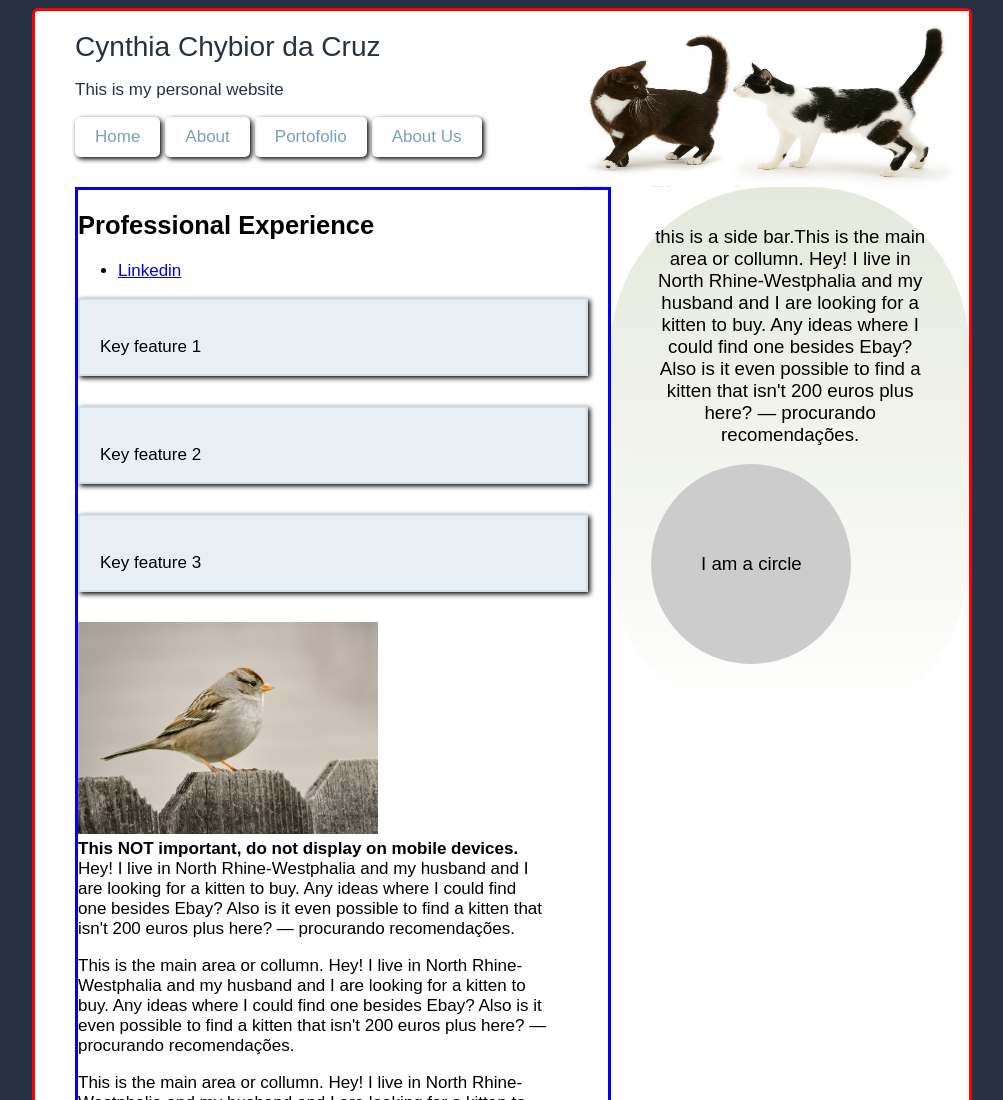
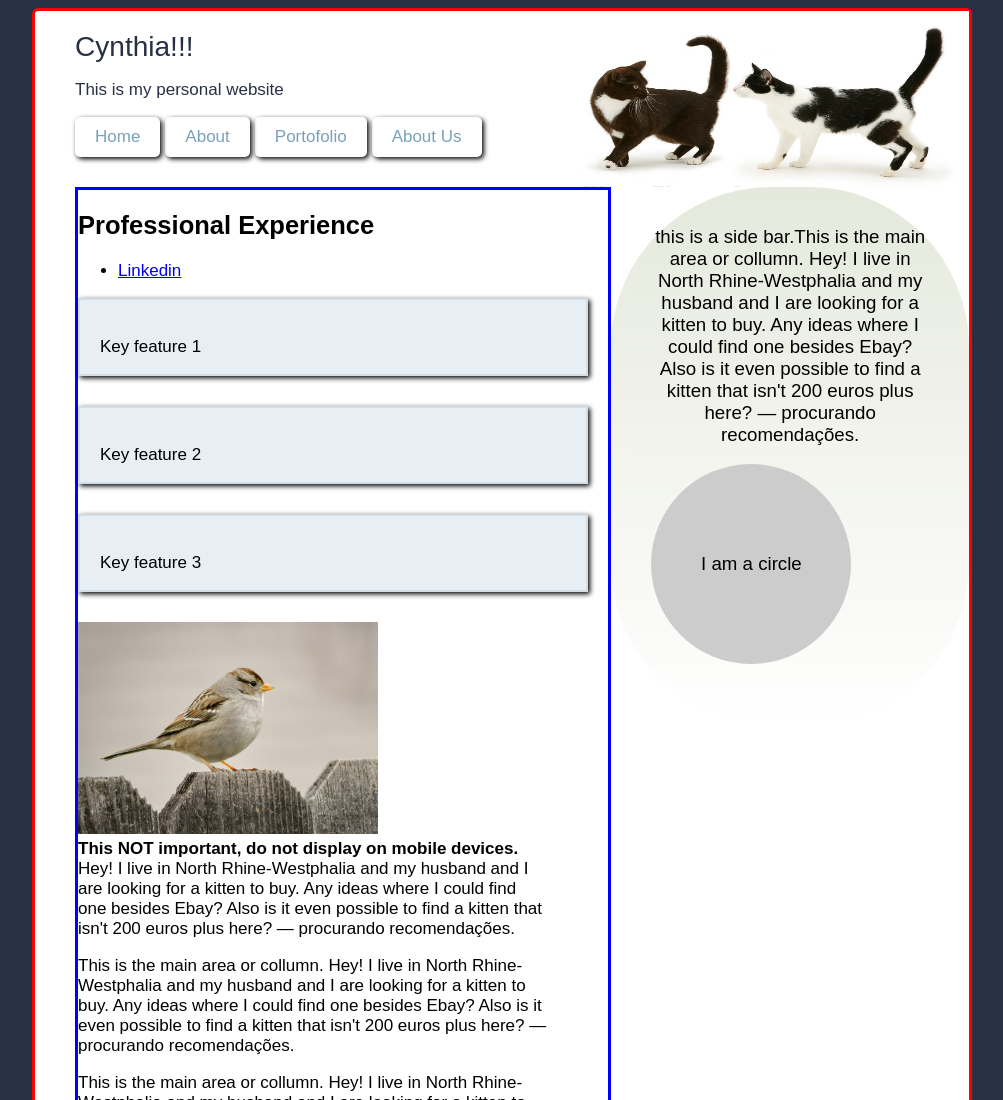
Before and after one commit to cyncats/primeiro-projeto, a plain HTML site: page index.html in a window 1280 px wide. Shown: the top 1100 px of the page, without its empty margins (138-1141 px from the left). Drawn offline with Linux system fonts and the light colour scheme; a web font is replaced by a local one.

Commit message:
change name

```diff
--- a/index.html
+++ b/index.html
@@ -15,7 +15,7 @@
 
     <div class="container">
             <header>
-                <h1> Cynthia Chybior da Cruz</h1>
+                <h1> Cynthia!!!</h1>
                     <p class="hide-small"> This is my personal website</p>
 
                     <nav class="site-nav">
```
